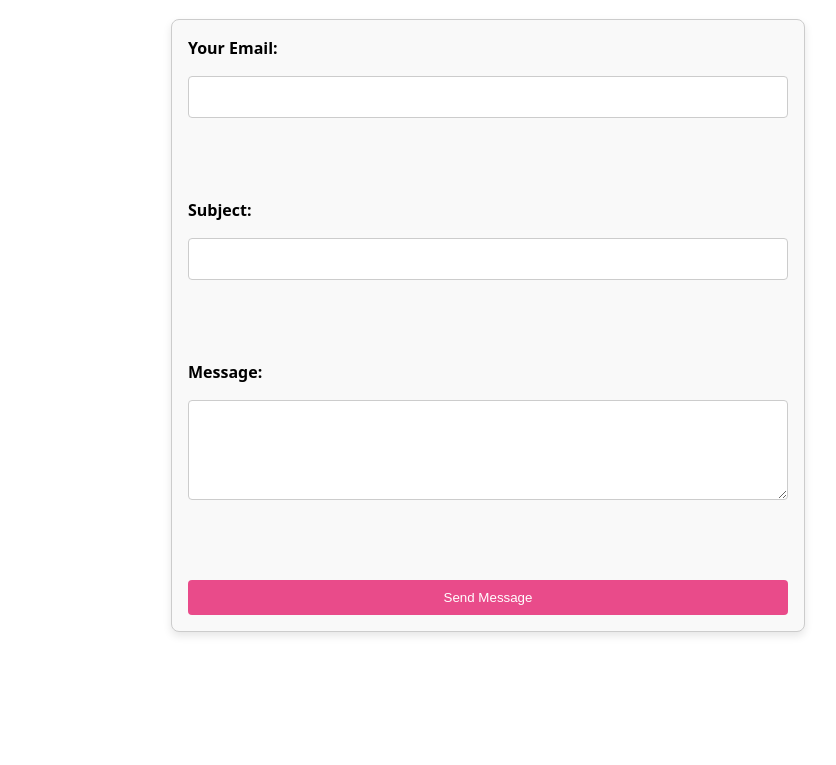
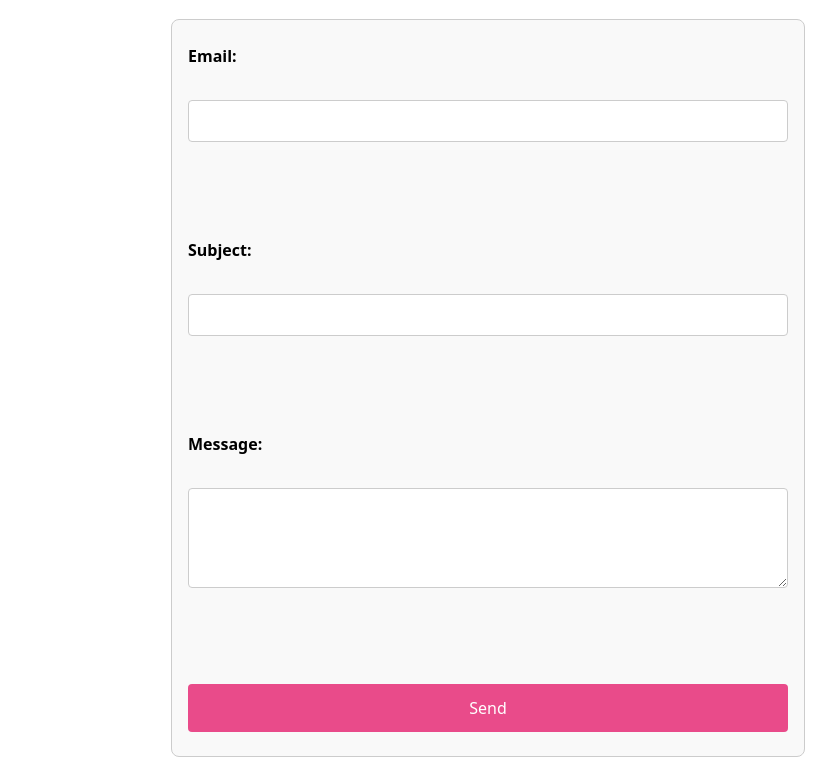
Before and after one commit to glyjtha/portfolio, a plain HTML site: page contact/index.html in a window 1280 px wide. Shown: the part 105-870 px from the top of the page, without its empty margins (152-988 px from the left). Before the commit the page ends 800 px from the top, so only its background shows below. Drawn offline with Linux system fonts and the light colour scheme.

Commit message:
update contact style

```diff
--- a/contact/index.html
+++ b/contact/index.html
@@ -19,7 +19,7 @@
       </nav>
     <h1>Contact</h1>
     <form class="contact-form" action="mailto:your_email@example.com" method="POST" enctype="text/plain">
-        <label for="email">Your Email:</label>
+        <label for="email">Email:</label>
         <input id="email" name="email" type="email">
         <br><br>
 
@@ -31,7 +31,7 @@
         <textarea id="body" name="body"></textarea>
         <br><br>
 
-        <button type="submit">Send Message</button>
+        <button type="submit">Send</button>
       </form>
 </body>
 </html>
--- a/style.css
+++ b/style.css
@@ -40,38 +40,42 @@ nav a.current {
   border-bottom: 0.4em solid var(--color-accent); /* Highlight with the accent color */
   padding-bottom: 0.1em; /* Adjust padding to account for border */
 }
-
 /* Contact Form Styling */
 .contact-form {
   display: grid; /* Use grid layout for form alignment */
   gap: 1em; /* Add spacing between form elements */
+  grid-column: 1 / -1;
   max-width: 600px; /* Limit the width of the form */
   margin: 0 auto; /* Center the form on the page */
   padding: 1em; /* Add padding around the form */
   background-color: #f9f9f9; /* Light background for contrast */
   border: 1px solid #ccc; /* Subtle border for the form */
   border-radius: 8px; /* Rounded corners */
-  box-shadow: 0 4px 8px rgba(0, 0, 0, 0.1); /* Slight shadow for depth */
 }
 
 /* Style form labels */
 .contact-form label {
   font-weight: bold; /* Make labels stand out */
+  display: block; /* Ensure labels take up full width */
+  margin-block: 0.5em; /* Add space before and after */
 }
 
 /* Style form inputs and textareas */
 .contact-form input,
 .contact-form textarea {
+  display: block; /* Place controls on a new line */
   font: inherit; /* Inherit font from the page */
   padding: 0.5em; /* Add internal spacing */
   border: 1px solid #ccc; /* Subtle border for inputs */
   border-radius: 4px; /* Slightly rounded corners */
   box-sizing: border-box; /* Ensure proper box-sizing */
   width: 100%; /* Make inputs and textareas full width */
+  margin-block: 0.5em; /* Add space above and below */
 }
 
 /* Style the submit button */
 .contact-form button {
+  font: inherit; /* Ensure consistent font with the page */
   background-color: var(--color-accent, #007BFF); /* Use the accent color */
   color: white; /* Button text color */
   border: none; /* Remove border */
@@ -79,6 +83,7 @@ nav a.current {
   padding: 0.75em 1.5em; /* Add spacing inside the button */
   border-radius: 4px; /* Slightly rounded corners */
   transition: background-color 0.3s ease; /* Smooth hover effect */
+  margin-block: 0.5em; /* Space above and below */
 }
 
 .contact-form button:hover {
```
